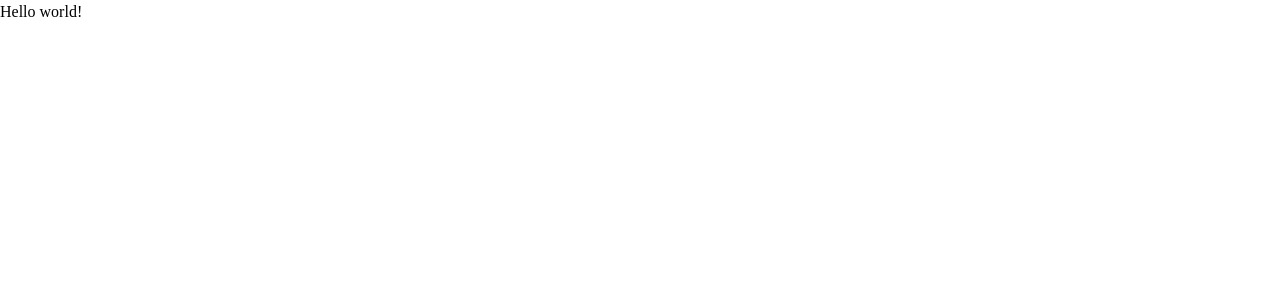
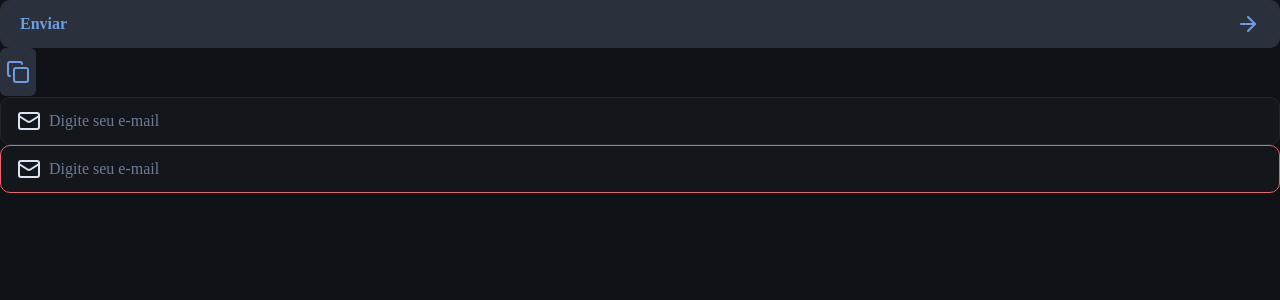
Before and after one commit to mariliabraz/nlw-connect, a Next.js app: page / in a window 1280 px wide. Shown: the top 300 px of the page. Built offline with nearby package versions, Linux system fonts and the light colour scheme.

Commit message:
add new button and input components

```diff
--- a/package.json
+++ b/package.json
@@ -10,6 +10,7 @@
   },
   "dependencies": {
     "@tailwindcss/postcss": "^4.0.12",
+    "lucide-react": "^0.479.0",
     "next": "15.2.1",
     "postcss": "^8.5.3",
     "react": "^19.0.0",
--- a/src/app/globals.css
+++ b/src/app/globals.css
@@ -19,4 +19,6 @@
 
   --font-heading: var{--font-oxanium};
   --font-sans: var{--font-montserrat};
+
+  --radius-xl: 0.625rem;
 }
--- a/src/app/layout.tsx
+++ b/src/app/layout.tsx
@@ -25,7 +25,7 @@
 }>) {
   return (
     <html lang="en" className={`${oxanium.variable} ${montserrat.variable}`}>
-      <body className="bg-black text-white">{children}</body>
+      <body className="bg-gray-900 text-gray-100 antialiased">{children}</body>
     </html>
   );
 }
--- a/src/app/page.tsx
+++ b/src/app/page.tsx
@@ -1,7 +1,21 @@
+import { ArrowRight, Copy } from "lucide-react";
+import { Button } from "@/components/button";
+import { IconButton } from "@/components/icon-button";
+import { Input } from "@/components/input";
+
 export default function Home() {
   return (
     <main>
-      <div>Hello world!</div>
+      <Button type="submit">
+        Enviar <ArrowRight />
+      </Button>
+
+      <IconButton>
+        <Copy />
+      </IconButton>
+
+      <Input type='email' placeholder="Digite seu e-mail" />
+      <Input type='email' placeholder="Digite seu e-mail" error />
     </main>
   );
 }
--- /dev/null
+++ b/src/components/button.tsx
@@ -0,0 +1,12 @@
+import { ComponentProps, ReactNode } from "react";
+
+interface ButtonProps extends ComponentProps<"button"> {}
+
+export function Button(props: ButtonProps) {
+  return (
+    <button
+      className="flex justify-between items-center px-5 h-12 bg-gray-500 text-blue font-semibold rounded-xl w-full cursor-pointer transition-colors duration-300 hover:bg-blue hover:text-gray-900"
+      {...props}
+    />
+  );
+}
--- /dev/null
+++ b/src/components/icon-button.tsx
@@ -0,0 +1,10 @@
+import { ComponentProps, ReactNode } from "react";
+
+interface IconButtonProps extends ComponentProps<'button'>{
+}
+
+export function IconButton(props: IconButtonProps) {
+  return (
+    <button className="p-1.5 h-12 bg-gray-500 text-blue rounded-md cursor-pointer transition-colors duration-300 hover:bg-blue hover:text-gray-900" {...props}/>
+  );
+}
--- /dev/null
+++ b/src/components/input.tsx
@@ -0,0 +1,22 @@
+import { Mail } from "lucide-react";
+import { ComponentProps } from "react";
+
+interface InputProps extends ComponentProps<"input"> {
+    error?: boolean;
+}
+
+export function Input({error = false, ...props}: InputProps) {
+  return (
+    <div
+    data-error={error}
+    className="group bg-gray-800 h-12 border border-gray-600 rounded-xl px-4 flex items-center gap-2 focus-within:border-gray-100 data-[error=true]:border-danger"
+    >
+      <span className='text-gray-400 group-focus-within:text-gray-100 group-[&:not(:has(input-placeholder-shown))]:text-gray-100 group-data-[error-true]:text-danger'>
+        {" "}
+        <Mail />
+      </span>
+
+      <input className="flex-1 outline-0 placeholder-gray-400" {...props} />
+    </div>
+  );
+}
```
Also changed, not shown: 1 other file (tests, documents, lock files or other folders).
